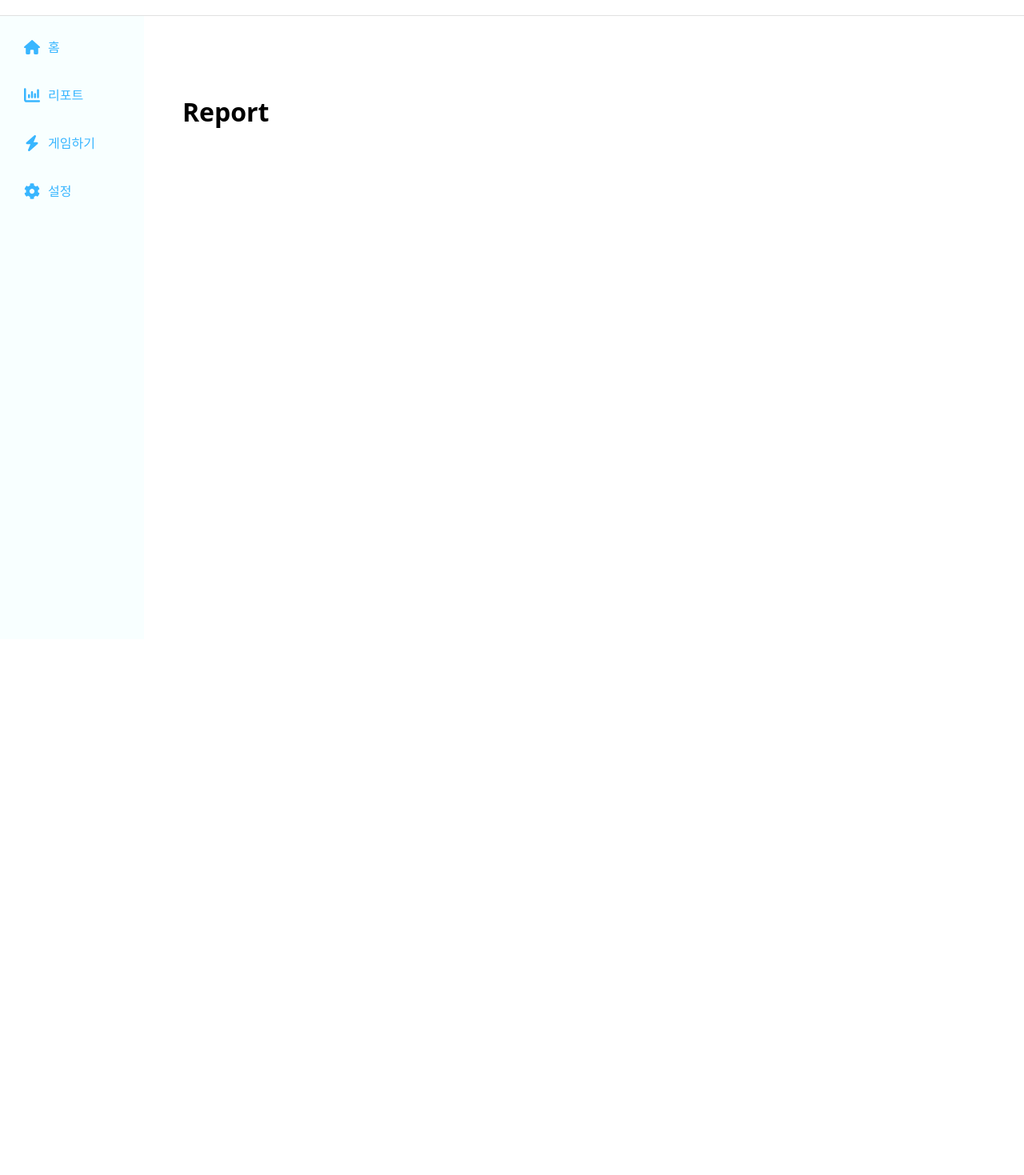
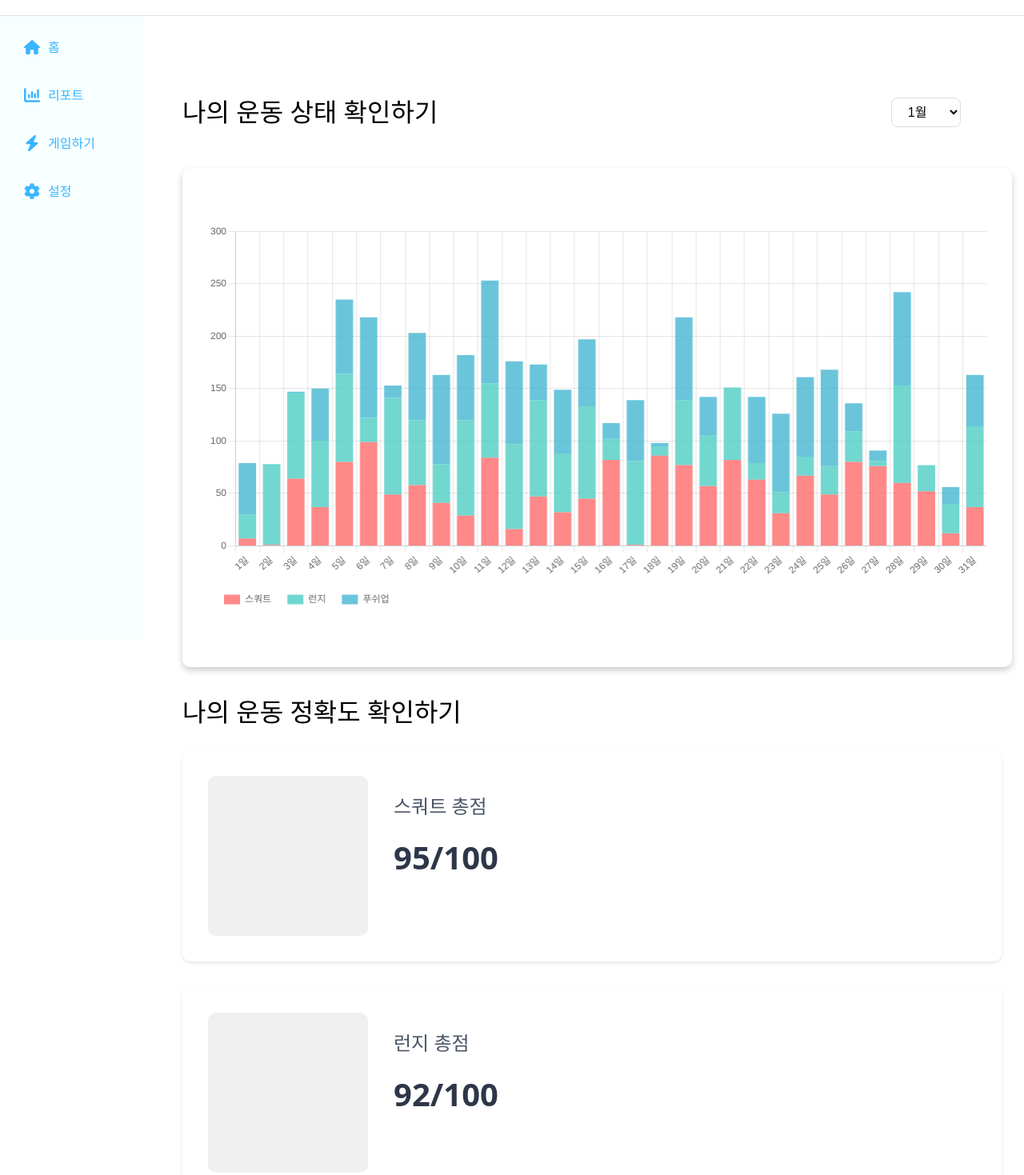
Before and after one commit to AI-Contact/front-end, a React (Vite) app: page /report in a window 1280 px wide. Shown: the part 41-1510 px from the top of the page at 80% size. Before the commit the page ends 816 px from the top, so only its background shows below. Built offline with nearby package versions, Linux system fonts and the light colour scheme.

Commit message:
Add primitive components to Report page

```diff
--- a/package.json
+++ b/package.json
@@ -10,7 +10,9 @@
     "preview": "vite preview"
   },
   "dependencies": {
+    "chart.js": "^4.5.1",
     "react": "^19.1.1",
+    "react-chartjs-2": "^5.3.0",
     "react-dom": "^19.1.1",
     "react-icons": "^5.5.0",
     "react-multi-carousel": "^2.8.6",
--- /dev/null
+++ b/src/pages/Report.module.css
@@ -0,0 +1,103 @@
+.graphSection {
+    width: 95%;
+    margin-bottom: 2rem;
+}
+
+.graphHeader {
+    display: flex;
+    justify-content: space-between;
+    align-items: center;
+    margin-bottom: 1.5rem;
+}
+
+.monthSelector {
+    padding: 0.5rem 1rem;
+    border-radius: 8px;
+    border: 1px solid #ddd;
+    font-size: 1rem;
+    background-color: white;
+    cursor: pointer;
+}
+
+.graphContainer {
+    background: white;
+    padding: 2rem;
+    border-radius: 10px;
+    box-shadow: 0 4px 8px rgba(0, 0, 0, 0.2);
+    width: 100%;
+    height: 70vh;
+    display: flex;
+    align-items: center;
+    justify-content: center;
+}
+
+.accuracySection {
+    width: 100%;
+}
+
+.accuracyContainer {
+    margin-top: 1.5rem;
+}
+
+.accuracyCard {
+    background: white;
+    border-radius: 10px;
+    padding: 2rem;
+    display: grid;
+    grid-template-columns: 200px 1fr;
+    gap: 2rem;
+    margin-bottom: 2rem;
+    box-shadow: 0 2px 4px rgba(0, 0, 0, 0.1);
+}
+
+.cardImage {
+    background: #f0f0f0;
+    border-radius: 10px;
+    aspect-ratio: 1;
+}
+
+.scoreInfo {
+    h2 {
+        color: #4a5568;
+        margin-bottom: 1rem;
+    }
+}
+
+.score {
+    font-size: 2.5rem;
+    font-weight: bold;
+    color: #2d3748;
+}
+
+.accuracyBars {
+    grid-column: 1 / -1;
+    display: flex;
+    flex-direction: column;
+    gap: 1rem;
+}
+
+.accuracyBar {
+    display: flex;
+    align-items: center;
+    gap: 1rem;
+
+    span {
+        min-width: 100px;
+        color: #4a5568;
+    }
+}
+
+.progressBar {
+    flex: 1;
+    height: 12px;
+    background: #e2e8f0;
+    border-radius: 6px;
+    overflow: hidden;
+}
+
+.progressFill {
+    height: 100%;
+    background: #4CAF50;
+    border-radius: 6px;
+    transition: width 0.3s ease;
+}
--- a/src/pages/Report.tsx
+++ b/src/pages/Report.tsx
@@ -1,10 +1,138 @@
+import styles from './Report.module.css';
+import { useState } from 'react';
+import {
+    Chart as ChartJS,
+    CategoryScale,
+    LinearScale,
+    BarElement,
+    Title,
+    Tooltip,
+    Legend
+} from 'chart.js';
+import { Bar } from 'react-chartjs-2';
+
+ChartJS.register(
+    CategoryScale,
+    LinearScale,
+    BarElement,
+    Title,
+    Tooltip,
+    Legend
+);
+
+const months = [
+    '1월', '2월', '3월', '4월', '5월', '6월',
+    '7월', '8월', '9월', '10월', '11월', '12월'
+];
+
+
+// 임시 데이터 생성 함수
+const generateDailyData = (days: number) => {
+    return Array.from({ length: days }, () => Math.floor(Math.random() * 100));
+};
+
+const getDaysInMonth = (month: number) => {
+    return new Date(2024, month + 1, 0).getDate();
+};
+
+const AccuracyCard = ({ title, score }: {
+    title: string;
+    score: string;
+}) => (
+    <div className={styles.accuracyCard}>
+        <div className={styles.cardImage}></div>
+        <div className={styles.scoreInfo}>
+            <h2>{title}</h2>
+            <div className={styles.score}>{score}</div>
+        </div>
+    </div>
+);
+
 const Report = () => {
+    const [selectedMonth, setSelectedMonth] = useState(0); // January by default
+    const daysInMonth = getDaysInMonth(selectedMonth);
+
+    const labels = Array.from({ length: daysInMonth }, (_, i) => `${i + 1}일`);
+
+    const data = {
+        labels,
+        datasets: [
+            {
+                label: '스쿼트',
+                data: generateDailyData(daysInMonth),
+                backgroundColor: 'rgba(255, 107, 107, 0.8)',
+            },
+            {
+                label: '런지',
+                data: generateDailyData(daysInMonth),
+                backgroundColor: 'rgba(78, 205, 196, 0.8)',
+            },
+            {
+                label: '푸쉬업',
+                data: generateDailyData(daysInMonth),
+                backgroundColor: 'rgba(69, 183, 209, 0.8)',
+            },
+        ],
+    };
+
+    const options = {
+        responsive: true,
+        scales: {
+            x: {
+                stacked: true,
+            },
+            y: {
+                stacked: true,
+                max: 300,
+            },
+        },
+        plugins: {
+            legend: {
+                position: 'bottom' as const,
+                align: 'start' as const,
+                labels: {
+                    boxWidth: 20,
+                    padding: 20
+                }
+            },
+        },
+    };
+
+    const tempAccuracyData = [
+        { title: '스쿼트 총점', score: '95/100' },
+        { title: '런지 총점', score: '92/100' },
+        { title: '푸쉬업 총점', score: '88/100' },
+    ];
+
     return (
         <>
-            <h1>Report</h1>
+            <div className={styles.graphSection}>
+                <div className={styles.graphHeader}>
+                    <h1>나의 운동 상태 확인하기</h1>
+                    <select
+                        value={selectedMonth}
+                        onChange={(e) => setSelectedMonth(Number(e.target.value))}
+                        className={styles.monthSelector}
+                    >
+                        {months.map((month, index) => (
+                            <option key={month} value={index}>{month}</option>
+                        ))}
+                    </select>
+                </div>
+                <div className={styles.graphContainer}>
+                    <Bar options={options} data={data} />
+                </div>
+            </div>
+            <div className={styles.accuracySection}>
+                <h1>나의 운동 정확도 확인하기</h1>
+                <div className={styles.accuracyContainer}>
+                    {tempAccuracyData.map((item, idx) => (
+                        <AccuracyCard key={idx} title={item.title} score={item.score} />
+                    ))}
+                </div>
+            </div>
         </>
+    );
+};
 
-    );
-}
-
-export default Report
+export default Report;
```
Also changed, not shown: 1 other file (tests, documents, lock files or other folders).
